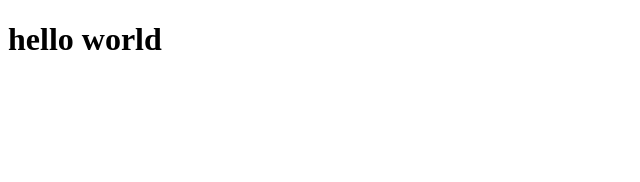
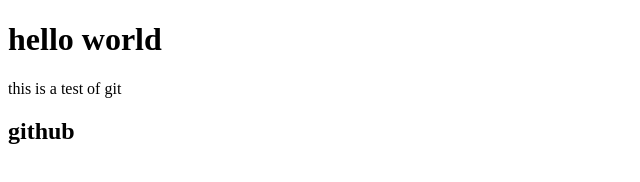
Before and after one commit to gabserna/test1, a plain HTML site: page index.html in a window 1280 px wide. Shown: the whole page, without its empty margins (0-640 px from the left). Drawn offline with Linux system fonts and the light colour scheme.

Commit message:
changes to h2

```diff
--- a/index.html
+++ b/index.html
@@ -8,5 +8,7 @@
 </head>
 <body>
     <div><h1>hello world</h1></div>
+    <p>this is a test of git</p>
+    <h2>github</h2>
 </body>
 </html>
```
